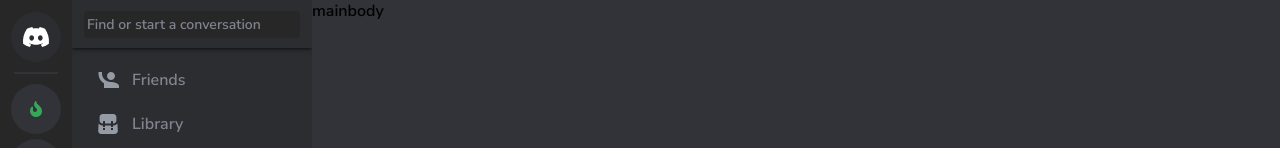
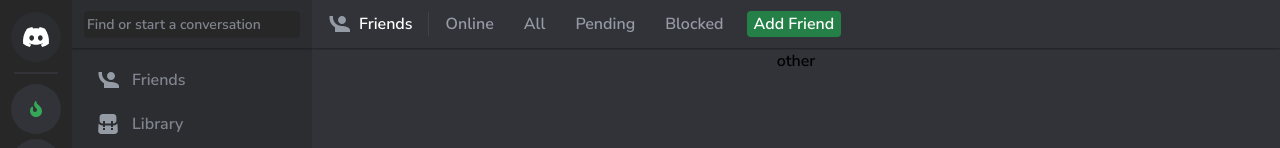
Before and after one commit to FirdeusGj/Discord-2.0, a React (Create React App) app: page / in a window 1280 px wide. Shown: the top 148 px of the page. Built offline with nearby package versions, Linux system fonts and the light colour scheme; no server answers.

Commit message:
made the nav of the mainbody

```diff
--- a/src/App.scss
+++ b/src/App.scss
@@ -7,6 +7,7 @@
 $darkGray: #272727;
 $gray: #2b2d31;
 $lightGray: #313338;
+$textGray: #969aa5;
 .App{
   display: flex;
   margin: 0;
--- a/src/Components/Chats/Friendship.scss
+++ b/src/Components/Chats/Friendship.scss
@@ -33,7 +33,7 @@
   margin: 0;
 }
 .friendship-section {
-  box-shadow: 0 0 5px 0 black;
+  box-shadow: 0 0 3px 0 rgba(0, 0, 0, 0.7);
   z-index: -5;
   height: 48px;
   display: flex;
--- a/src/Components/mainBody/Mainbody.jsx
+++ b/src/Components/mainBody/Mainbody.jsx
@@ -2,5 +2,34 @@
 import "./Mainbody.scss";
 
 export default function Mainbody() {
-  return <div className="mainbody">mainbody</div>;
+  return (
+    <div className="mainbody">
+      <div className="mainbody-nav-wrapper">
+
+      <div className="mainbody-nav">
+        <div className="mainbody-nav-friends">
+          <svg viewBox="0 0 24 24">
+            <g fill="none">
+              <path
+                fill="#949ba4"
+                d="M0.5,0 L0.5,1.5 C0.5,5.65 2.71,9.28 6,11.3 L6,16 L21,16 L21,14 C21,11.34 15.67,10 13,10 C13,10 12.83,10 12.75,10 C8,10 4,6 4,1.5 L4,0 L0.5,0 Z M13,0 C10.790861,0 9,1.790861 9,4 C9,6.209139 10.790861,8 13,8 C15.209139,8 17,6.209139 17,4 C17,1.790861 15.209139,0 13,0 Z"
+                transform="translate(2 4)"
+              ></path>
+              <path d="M0,0 L24,0 L24,24 L0,24 L0,0 Z M0,0 L24,0 L24,24 L0,24 L0,0 Z M0,0 L24,0 L24,24 L0,24 L0,0 Z"></path>
+            </g>
+          </svg>
+          <h4>Friends</h4>
+        </div>
+        <div className="mainbody-friends-nav">
+          <p>Online</p>
+          <p>All</p>
+          <p>Pending</p>
+          <p>Blocked</p>
+          <p>Add Friend</p>
+        </div>
+      </div>
+      </div>
+      <div>other</div>
+    </div>
+  );
 }
--- a/src/Components/mainBody/Mainbody.scss
+++ b/src/Components/mainBody/Mainbody.scss
@@ -3,4 +3,52 @@
   height: 100vh;
   background: $lightGray;
   width: 100%;
+  display: flex;
+  align-items: center;
+  flex-direction: column;
 }
+.mainbody-nav-wrapper{
+  width: 100%;
+  overflow: hidden;
+  height: 50px;
+}
+.mainbody-nav-friends svg{
+  height: 24px;
+}
+.mainbody-nav{
+  width: 100%;
+  display: flex;
+  height: 48px;
+  align-items: center;
+  box-shadow: 0 0 3px 0 rgba(0, 0, 0, 0.7);
+  justify-content: flex-start;
+}
+.mainbody-nav-friends{
+  @include center;
+  gap: 0.5rem;
+  border-right:1px solid rgba(128, 128, 128, 0.2);
+  padding: 0px 15px;
+}
+.mainbody-nav-friends h4{
+  color:white;
+  margin: 0;
+}
+.mainbody-friends-nav{
+  @include center;
+  margin-left: 10px;
+  gap: 1rem;
+}
+.mainbody-friends-nav > p{
+  color:$textGray;
+  padding:2px 7px;
+  border-radius: 4px;
+  cursor: pointer;
+}
+.mainbody-friends-nav > p:hover{
+  background-color: #43444b;
+  color:white;
+}
+.mainbody-friends-nav > p:nth-child(5){
+  background-color: #248046;
+  color:white;
+}
```
